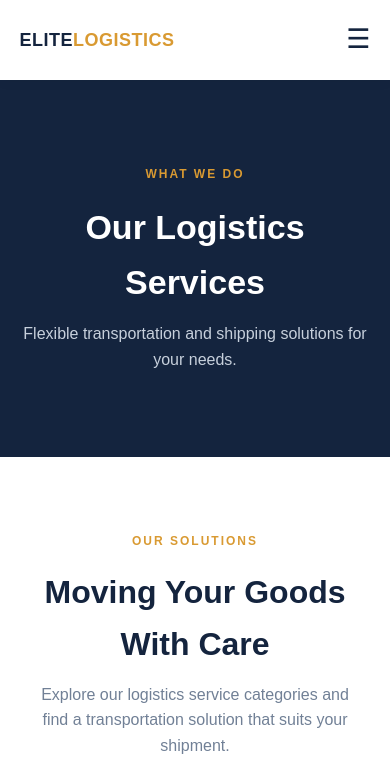
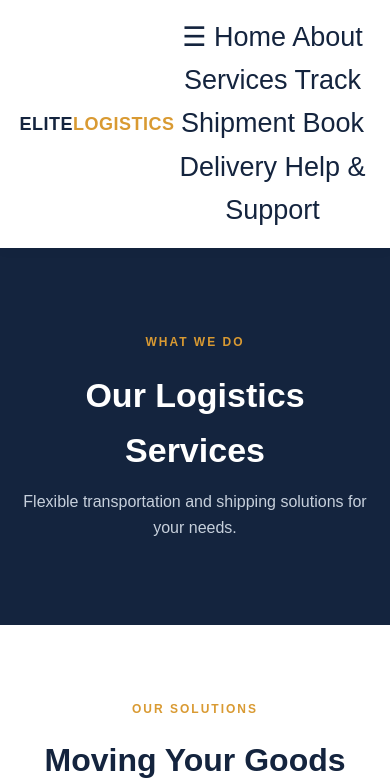
Before and after one commit to believelloyd66/Elite-Logistics, a website: page services.html in a window 390 px wide. Shown: the top 783 px of the page. Drawn offline with Linux system fonts and the light colour scheme.

Commit message:
Update services.html

```diff
--- a/services.html
+++ b/services.html
@@ -169,15 +169,14 @@
         ELITE<span>LOGISTICS</span>
     </a>
 
-    <button class="menu-btn" onclick="toggleMenu()">☰</button>
-
-    <nav class="navigation" id="navigation">
-        <a href="index.html">Home</a>
-        <a href="about.html">About</a>
-        <a href="services.html" class="active">Services</a>
-        <a href="tracking.html">Track Shipment</a>
-        <a href="booking.html">Book Delivery</a>
-    </nav>
+    <button class="menu-btn" onclick="toggleMenu()">☰</<nav class="navigation" id="navigation">
+    <a href="index.html" class="active">Home</a>
+    <a href="about.html">About</a>
+    <a href="services.html">Services</a>
+    <a href="tracking.html">Track Shipment</a>
+    <a href="booking.html">Book Delivery</a>
+    <a href="support.html">Help & Support</a>
+</nav>
 
     <a href="booking.html" class="header-btn">Get Started</a>
 
```
